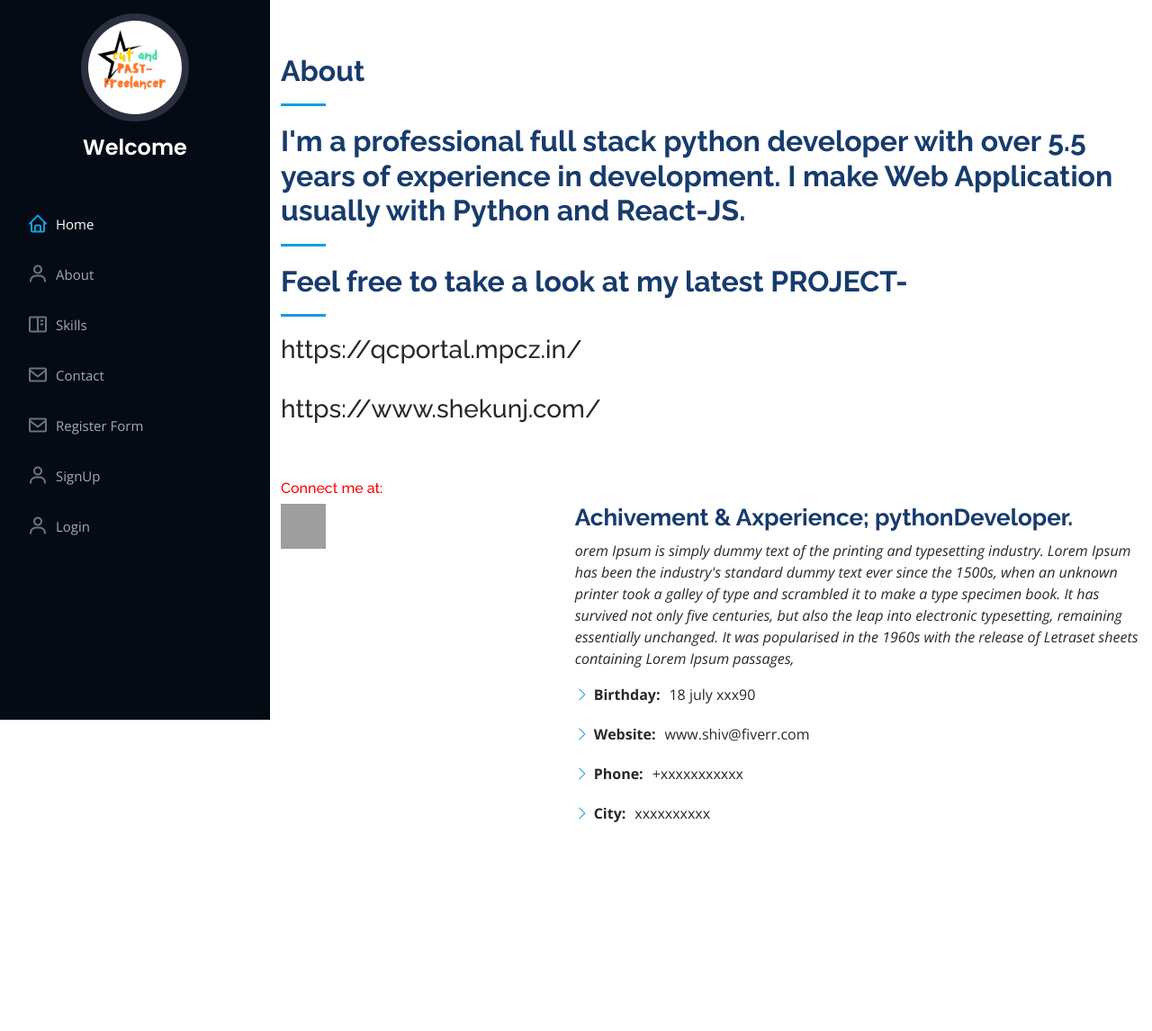
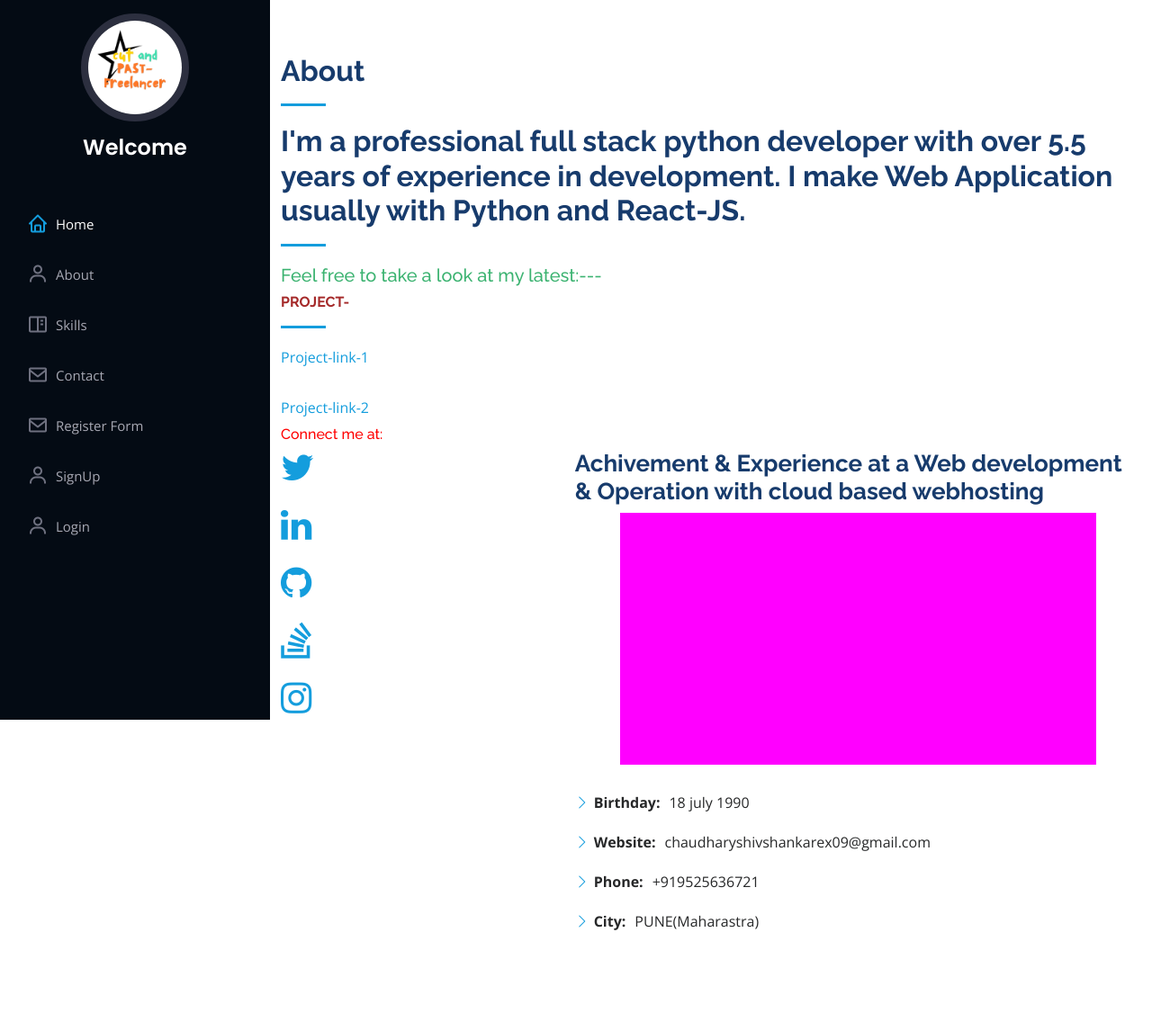
Before and after one commit to shivshankar123ch/portfolio, a Django app: page /about in a window 1280 px wide. Shown: the whole page at 90% size. Before the commit the page ends 914 px from the top, so only its background shows below. Run offline with Django 3.2, Linux system fonts and the light colour scheme; some libraries are stand-ins or nearby versions; grey boxes are pictures that could not be loaded.

Commit message:
second commit

```diff
--- a/portfolio/models.py
+++ b/portfolio/models.py
@@ -26,6 +26,7 @@
     fullname=models.CharField(max_length=60)
     usn=models.CharField(max_length=60)
     email=models.CharField(max_length=60)
+    phone_no=models.CharField(max_length=10,default=True)
     college_name=models.CharField(max_length=100)
     offer_status=models.CharField(max_length=60)
     start_date=models.CharField(max_length=60)
--- a/templates/about.html
+++ b/templates/about.html
@@ -1,5 +1,6 @@
 {% extends 'basic.html' %}
 {% block title %} About {% endblock title %}
+
 {% block body %}
 {% load static %}
  <section id="about" class="about">
@@ -9,30 +10,78 @@
           <h2>About</h2>
          <p> <h2>I'm a professional full stack python developer with over 5.5 years of experience in development.
             I make Web Application usually with Python and React-JS.</h2></p>
-          <p><h2>Feel free to take a look at my latest PROJECT-</h2><h3>https://qcportal.mpcz.in/</h3><br><h3>https://www.shekunj.com/</h3></br></p>      </div>
+          <h3 style="color: MediumSeaGreen; font-size: 20px;">Feel free to take a look at my latest:---</h3> <h2 style="color: Brown; font-size: 16px;"> PROJECT-</h2><a href="https://qcportal.mpcz.in">Project-link-1<h3 style="color:DarkBlue; font-size: 13px;"></a></h3><br><a href="https://www.shekunj.com">Project-link-2<h3 style="color:DarkBlue; font-size: 13px;"></a></h3>
           <h1 style="color: red; font-size: 16px;">Connect me at:</h1>
         <div class="row">
           <div class="col-lg-4" data-aos="fade-right">
-            {% comment %} <img src="{% static 'assets/img/leaf1.jpg' %}" class="img-fluid" alt=""> {% endcomment %}
-            <img src="https://github.com/fluidicon.png" alt="GitHub Logo" width="50" height="50">
-
+          <ul class="extra-nav navbar-nav ml-auto">
+            <li>
+              <a href="https://twitter.com/home"><i class="fa fa-twitter" style="font-size: 40px"></i></a>
+            </li>
+            <br>
+            <li>
+              <a href="https://www.linkedin.com/in/shivshankar-chaudhary-9a6146160/"><i class="fa fa-linkedin" style="font-size: 40px" ></i></a>
+            </li>
+            <br>
+            <li>
+              <a href="https://github.com/shivshankar123ch"><i class="fa fa-github" style="font-size: 40px"></i></a>
+            </li>
+            <br>
+            <li>
+              <a href="https://stackoverflow.com/users/20051831/shivshankar-chaudhary"><i class="fa fa-stack-overflow" style="font-size: 40px"></i></a>
+            </li>
+          <br>
+          <li>
+            <a href="https://www.facebook.com/shivankar.chaudhary.007"><i class="fa fa-instagram" style="font-size: 40px"></i></a>
+          </li>
+        </ul>
 
 
           </div>
           <div class="col-lg-8 pt-4 pt-lg-0 content" data-aos="fade-left">
-            <h3>Achivement & Axperience; pythonDeveloper.</h3>
+            <h3>Achivement & Experience at a Web development & Operation with cloud based webhosting</h3>
+            <marquee scrollamount="1" bgcolor="Fuchsia "  text-align:centre direction="up" height="280px" hspace="50px">
             <p class="fst-italic">
-              orem Ipsum is simply dummy text of the printing and typesetting industry. Lorem Ipsum has been the industry's standard dummy text ever since the 1500s, when an unknown printer took a galley of type and scrambled it to make a type specimen book. It has survived not only five centuries, but also the leap into electronic typesetting, remaining essentially unchanged. It was popularised in the 1960s with the release of Letraset sheets containing Lorem Ipsum passages,
+             MDP Infra pvt ltd. (Bhopal) client MPMKVVCL
+03/2023 - Present	MPMKVVCL (Bhopal )
+March-2023- present as a python developer as well as work in django framework and Rest API's
+Achievements/Tasks
+qcportal madhya pradesh madhya kshetra vidyut vitran co.ltd https://qcportal.mpcz.in/
+Tecnolgy only django and Django , postgresql, jquery & javascript & rest API's, model have sampling/ resampling/pdi/MRC/Invoice generated according to delivering inspection all electrical materials. And multifactor authentication in admin site,Tokenization, structure,quality,SOP, Accessibility,cybersecurity,Lifestylemanagement,Riskfactor & their mitigation
+<br><br>
+SynergyTopSoftLab
 
+Python developer
+12/2021- 02/2023	Electronics complex pardesipura Indore IT park
+Achievements/Tasks
+Synthdeep and Mecherdlo hospital project as on US project Python & MySql query and Python Flask API's & React-js
+Aws  serverless  API’s  lambda with Dynamodb,  Boto3 ,I AM Role & EC2,ALB/NLB & CI/CD and web hosting with AWS.
+Models have multi-prediction disease and zip-file uploaded report and views automatic unzip, and getting through API’s fast response result showing dynamically graph and PI chart,,login count using signals,and Ticketing
 
-            </p>
+<br><br>
+      Blockchain & Bitcoins in cryptocurrency(littlebit knowledge)<br><br>
+ACHIEVEMENTS TASK(MPMKVVCL)
+OCR & open CV using visualization text recognition in energymeter and generate automatic bilpay Invoice
+  Numpy and Panda’s and Plotly as  well using google colab text editer & anaconda   Jupiter note
+Using  .ipynb file  in using technology with flask .
+                UI’s Jazzmin
+ <br><br>
+         WhiteNetGroup Pvt ltd.(Noida)
+Python Developer
+03/2015 - 02/2018
+PROJECTS(whiteNetGroup pvt ltd) Details :-
+ERP shoping webapplication as a University Management system & Student Management system either shows present or Absent showing Pi chart or dynamic graph,Hostel & Hotel Booking system & Food Deliver Project, virtual 3d apparel fitting room using open- CV,OCR & visualization based project,Resume using (Streamlit) Analyser(beautifulShop,base64,pyresparser,pdfminer3.layout,PIL,pafy,y outube_dl,plotly),Food deliver Fast API’s,celery based project task que scheduler as using message brokers by redish, Fast API’s Pizza deliver
+       Project using sqlAlchemy & dockerfiles & dockercompose.yaml     documentation and .env file using postgresql connectivity database
+
+ </p>
+  </marquee> <br><br>
             <div class="row">
               <div class="col-lg-6">
                 <ul>
-                  <li><i class="bi bi-chevron-right"></i> <strong>Birthday:</strong> <span>18 july xxx90</span></li>
-                  <li><i class="bi bi-chevron-right"></i> <strong>Website:</strong> <span>www.shiv@fiverr.com</span></li>
-                  <li><i class="bi bi-chevron-right"></i> <strong>Phone:</strong> <span>+xxxxxxxxxxx</span></li>
-                  <li><i class="bi bi-chevron-right"></i> <strong>City:</strong> <span>xxxxxxxxxx </span></li>
+                  <li><i class="bi bi-chevron-right"></i> <strong>Birthday:</strong> <span>18 july 1990</span></li>
+                  <li><i class="bi bi-chevron-right"></i> <strong>Website:</strong> <span>chaudharyshivshankarex09@gmail.com</span></li>
+                  <li><i class="bi bi-chevron-right"></i> <strong>Phone:</strong> <span>+919525636721</span></li>
+                  <li><i class="bi bi-chevron-right"></i> <strong>City:</strong> <span>PUNE(Maharastra)</span></li>
                 </ul>
               </div>
               <div class="col-lg-6">
--- a/templates/basic.html
+++ b/templates/basic.html
@@ -16,7 +16,7 @@
 
   <!-- Google Fonts -->
   <link href="https://fonts.googleapis.com/css?family=Open+Sans:300,300i,400,400i,600,600i,700,700i|Raleway:300,300i,400,400i,500,500i,600,600i,700,700i|Poppins:300,300i,400,400i,500,500i,600,600i,700,700i" rel="stylesheet">
-
+ <link href="//maxcdn.bootstrapcdn.com/font-awesome/4.1.0/css/font-awesome.min.css" rel="stylesheet">
   <!-- Vendor CSS Files -->
   <link href="{% static 'assets/vendor/aos/aos.css' %}" rel="stylesheet">
   <link href="{% static 'assets/vendor/bootstrap/css/bootstrap.min.css' %}" rel="stylesheet">
```
Also changed, not shown: templates/intern.html (+5 -3 lines), db.sqlite3, media/blog/AI_image.png (added), media/blog/Flask2.jpg (added), media/blog/fast_api.png (added), portfolio/migrations/0007_internship_mob_no.py (added), portfolio/migrations/0008_remove_internship_mob_no_internship_phone_no.py (added), portfolio/migrations/0009_remove_internship_phone_no_internship_phonenumber.py (added).
